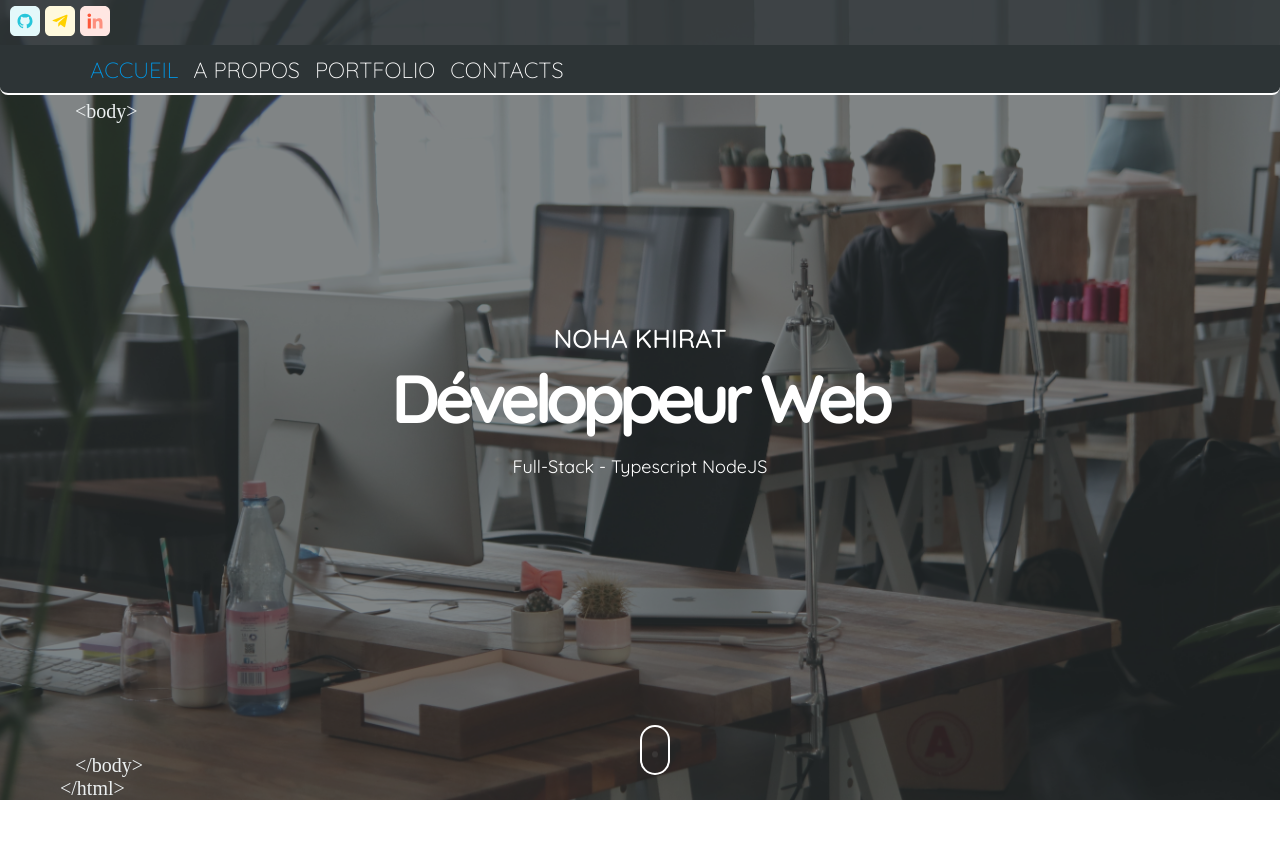
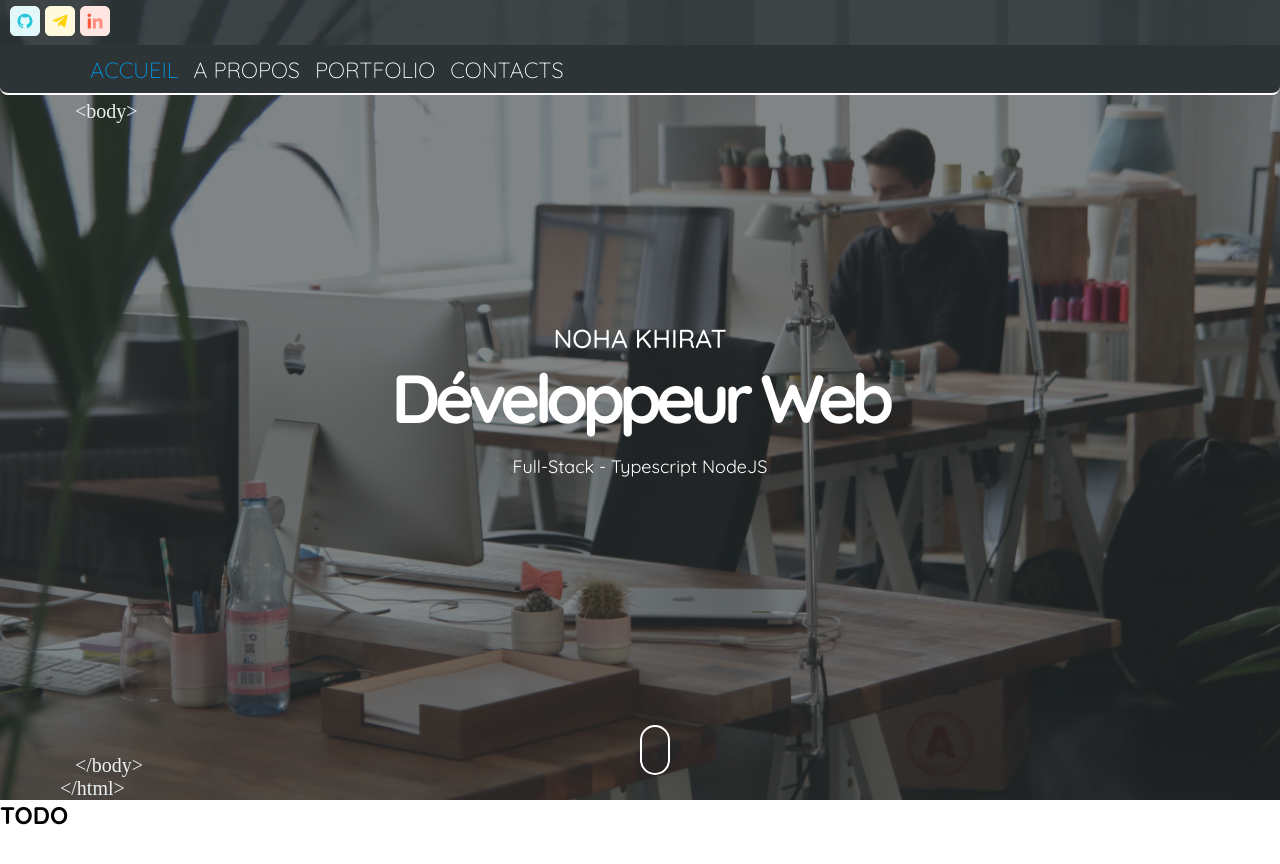
Before and after one commit to Fatapix/portfolio, a Next.js app in the folder app/: page / in a window 1280 px wide. Shown: the top 864 px of the page. Before the commit the page ends 800 px from the top, so only its background shows below. Built offline with nearby package versions, Linux system fonts and the light colour scheme; a web font is replaced by a local one.

Commit message:
feat(index): Import and add AboutSection component in website

```diff
--- a/app/components/sections/AboutSection.tsx
+++ b/app/components/sections/AboutSection.tsx
@@ -1,7 +1,7 @@
 export default function AboutSection() {
     return (
     <section className="about-section">
-
+        <h1>TODO</h1>
     </section>
     )
 }
--- a/app/pages/index.tsx
+++ b/app/pages/index.tsx
@@ -2,11 +2,13 @@ import Head from 'next/head'
 
 import Layout from '../components/Layout'
 import HomeSection from '../components/sections/HomeSection'
+import AboutSection from '../components/sections/AboutSection'
 
 export default function Home() {
   return (
     <Layout title="Portfolio - Développeur Web">
       <HomeSection />
+      <AboutSection />
     </Layout>
   )
 }
```
